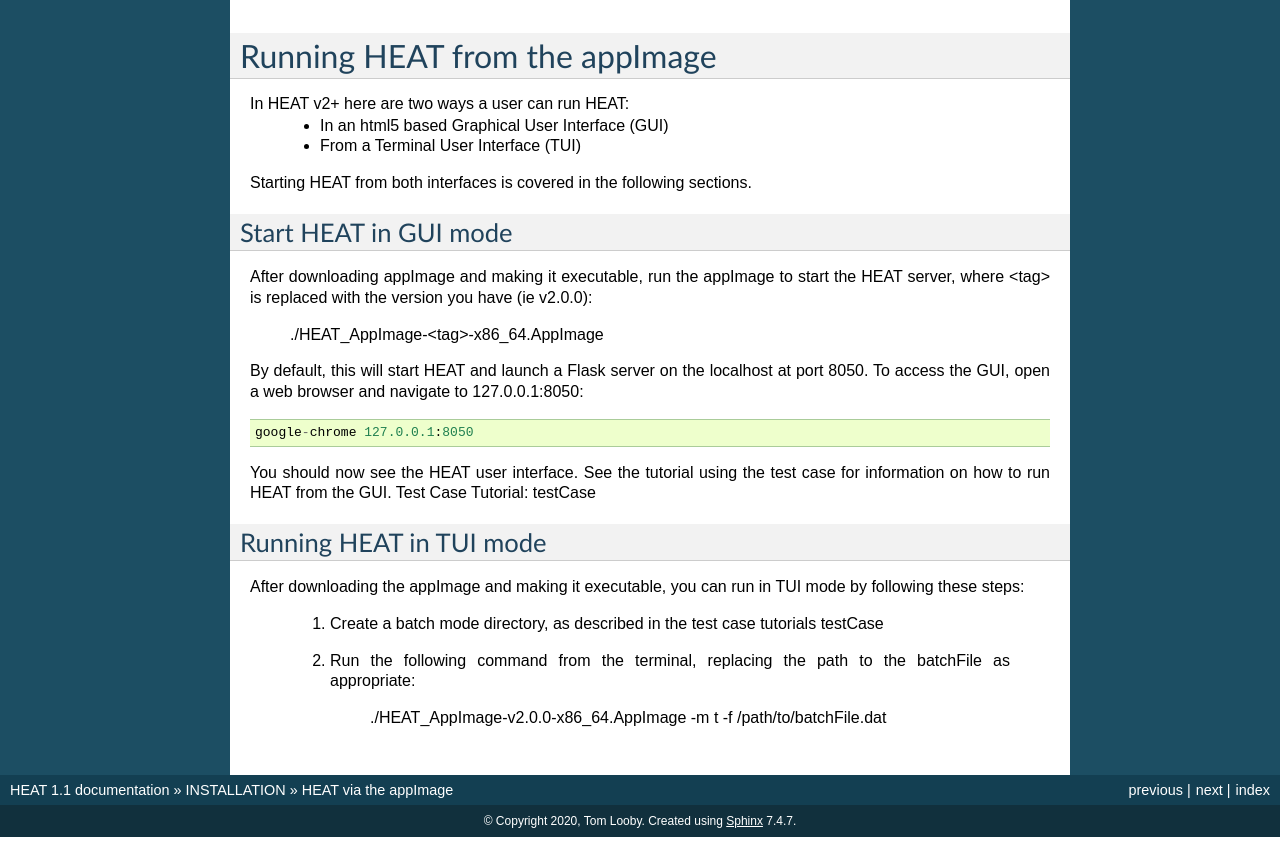
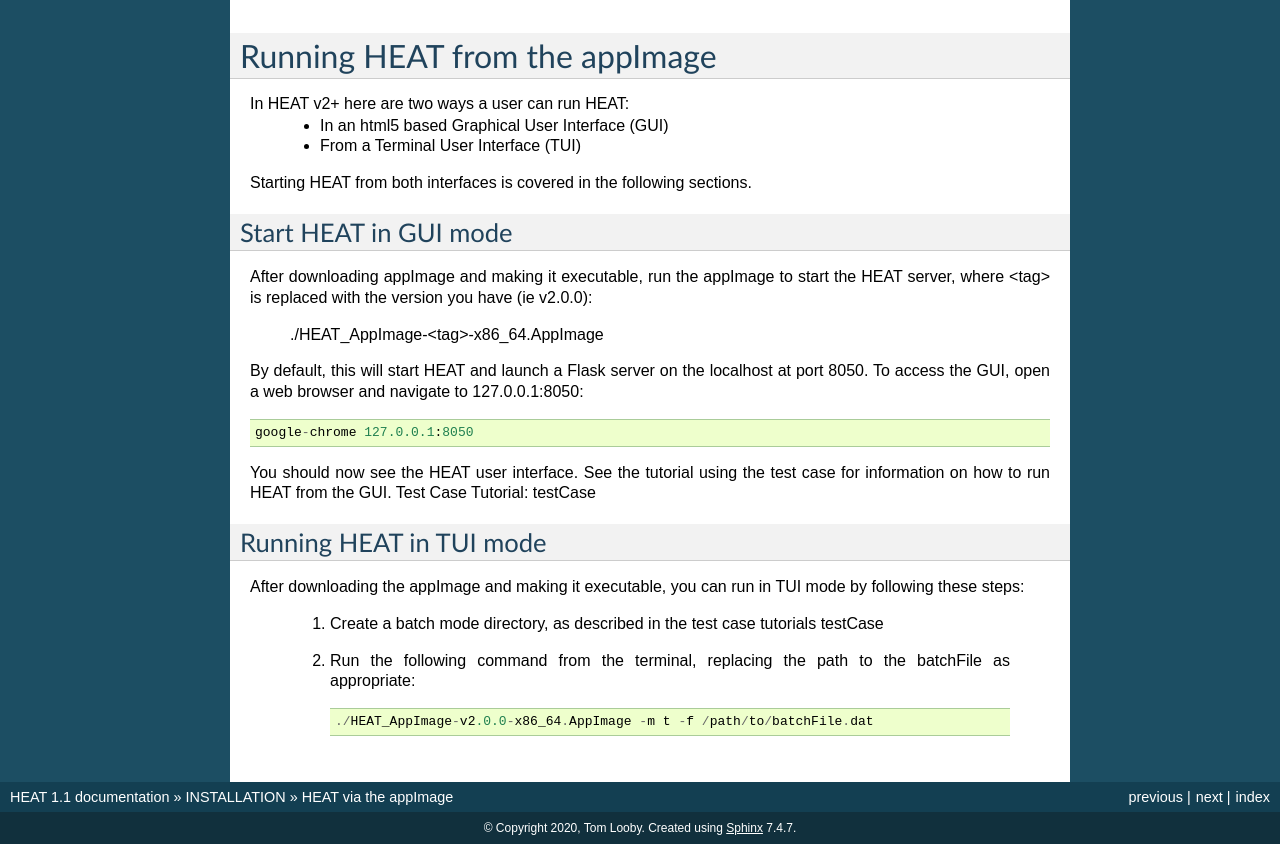
Before and after one commit to plasmapotential/HEAT, a Sphinx documentation site: the page built from docs/source/appimage.rst, in a window 1280 px wide and 900 px high, scrolled down 982 px, cut to the strip 56-900 px from the top of the window. Built offline with Sphinx 7.4.7, drawn with Linux system fonts in a browser that asks for light colours.

Commit message:
tutorial v2

```diff
--- a/docs/source/appimage.rst
+++ b/docs/source/appimage.rst
@@ -74,6 +74,6 @@ by following these steps:
 
   1) Create a batch mode directory, as described in the test case tutorials :doc:`testCase`
   2) Run the following command from the terminal, replacing the path to the
-     batchFile as appropriate:
+     batchFile as appropriate::
 
       ./HEAT_AppImage-v2.0.0-x86_64.AppImage -m t -f /path/to/batchFile.dat
```
